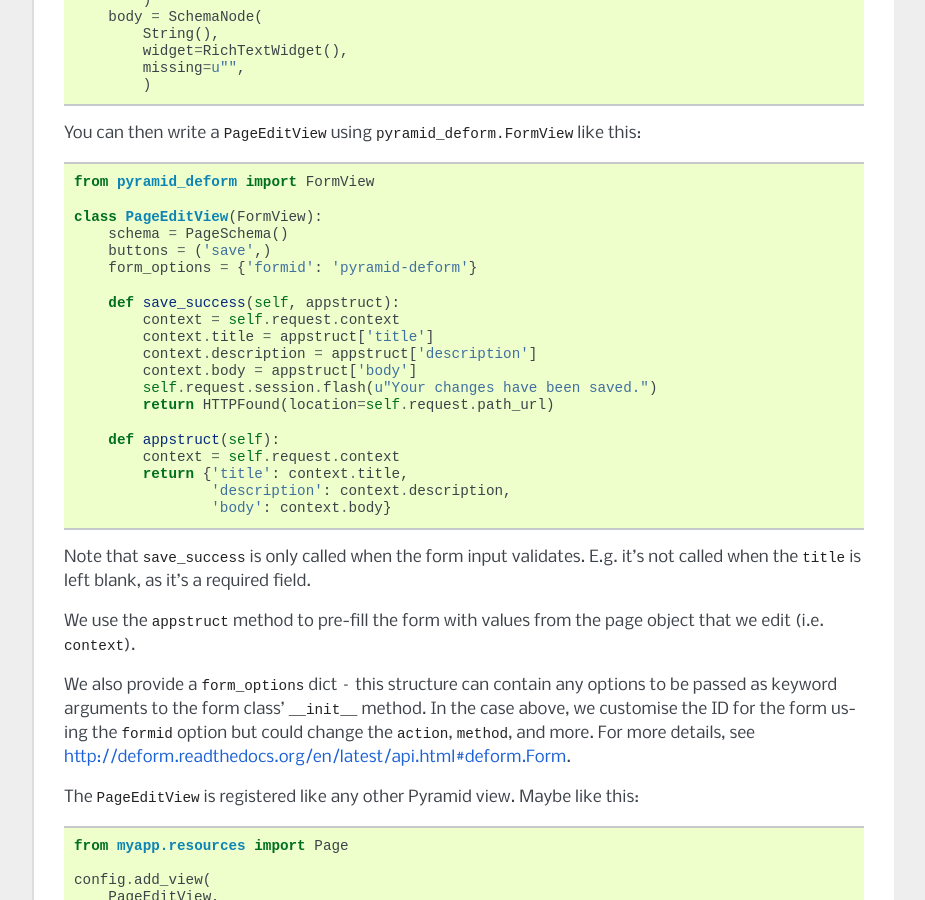
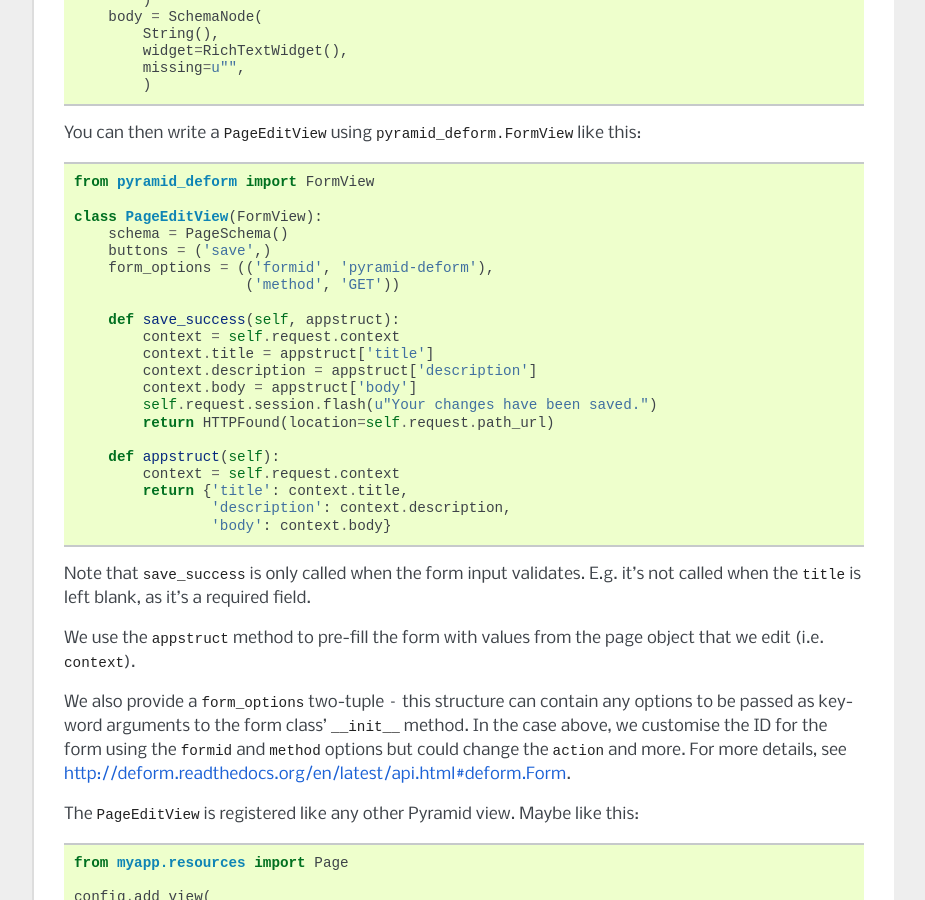
Before and after one commit to Pylons/pyramid_deform, a Sphinx documentation site: the page built from docs/index.rst, in a window 1280 px wide and 900 px high, scrolled down 1313 px. Shown: the whole window, without its empty margins (198-1123 px from the left). Built offline with Sphinx 7.4.7, drawn with Linux system fonts in a browser that asks for light colours; pages that are not in the unit, such as notebooks, are missing from menus.

Commit message:
Switch class level form_options to be immutable two-tuple

```diff
--- a/docs/index.rst
+++ b/docs/index.rst
@@ -82,7 +82,8 @@
   class PageEditView(FormView):
       schema = PageSchema()
       buttons = ('save',)
-      form_options = {'formid': 'pyramid-deform'}
+      form_options = (('formid', 'pyramid-deform'),
+                      ('method', 'GET'))
 
       def save_success(self, appstruct):
           context = self.request.context
@@ -105,10 +106,10 @@
 We use the ``appstruct`` method to pre-fill the form with values from
 the page object that we edit (i.e. ``context``).
 
-We also provide a ``form_options`` dict -- this structure can contain
+We also provide a ``form_options`` two-tuple -- this structure can contain
 any options to be passed as keyword arguments to the form class' ``__init__``
 method.  In the case above, we customise the ID for the form using the
-``formid`` option but could change the ``action``, ``method``,
+``formid`` and ``method`` options but could change the ``action``
 and more.  For more details, see
 http://deform.readthedocs.org/en/latest/api.html#deform.Form.
 
--- a/pyramid_deform/__init__.py
+++ b/pyramid_deform/__init__.py
@@ -55,10 +55,10 @@
     #: Provide your schema in your derived class.
     schema = None
 
-    #: Structure of options to pass as keyword arguments when instantiating
+    #: Two-tuple of options to pass as keyword arguments when instantiating
     #: the form instance of :attr:`form_class`. Any options that can be
     #: passed to this class' ``__init__`` can be provided here.
-    form_options = {}
+    form_options = ()
 
     def __init__(self, request):
         self.request = request
@@ -95,7 +95,7 @@
         self.schema = self.schema.bind(**self.get_bind_data())
         form = self.form_class(self.schema, buttons=self.buttons,
                                use_ajax=use_ajax, ajax_options=ajax_options,
-                               **self.form_options)
+                               **dict(self.form_options))
         self.before(form)
         reqts = form.get_widget_resources()
         result = None
```
Also changed, not shown: 1 other file.
